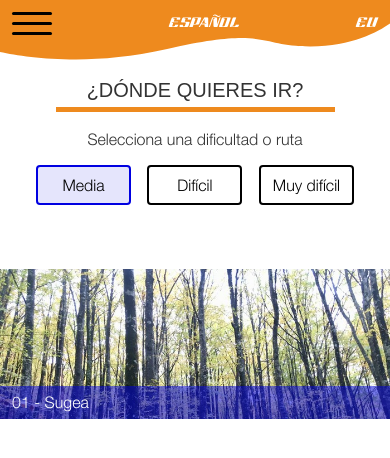
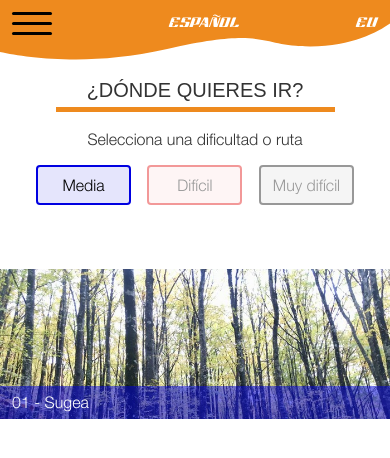
Before and after one commit to nagudo/eremua, a plain HTML site: page routes.html in a window 390 px wide. Both pictures are taken after a click on the button "Media". Drawn offline with Linux system fonts and the light colour scheme; some packages are replaced by stand-ins of ours; files whose address does not match are found by name.

Commit message:
Changed deactive button color in filters

```diff
--- a/css/components.css
+++ b/css/components.css
@@ -148,6 +148,5 @@
 }
 
 .c-filters__item--deactive {
-    background: rgba(var(--light-grey), .1);
-    border-color: rgb(var(--neutral-grey));
+    opacity: .4;
 }
```
